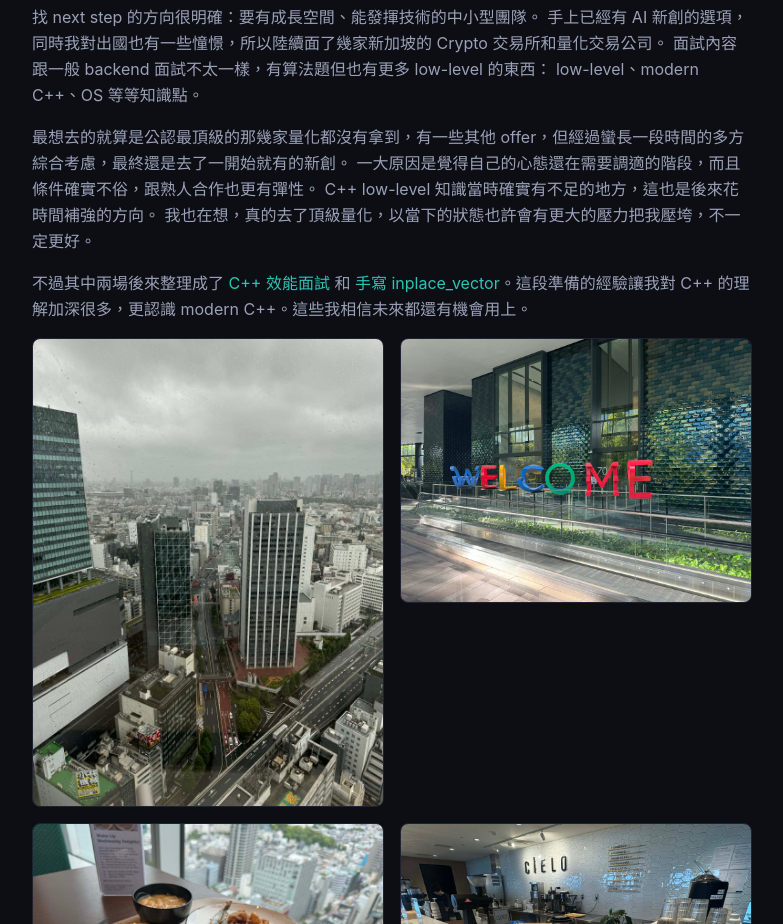
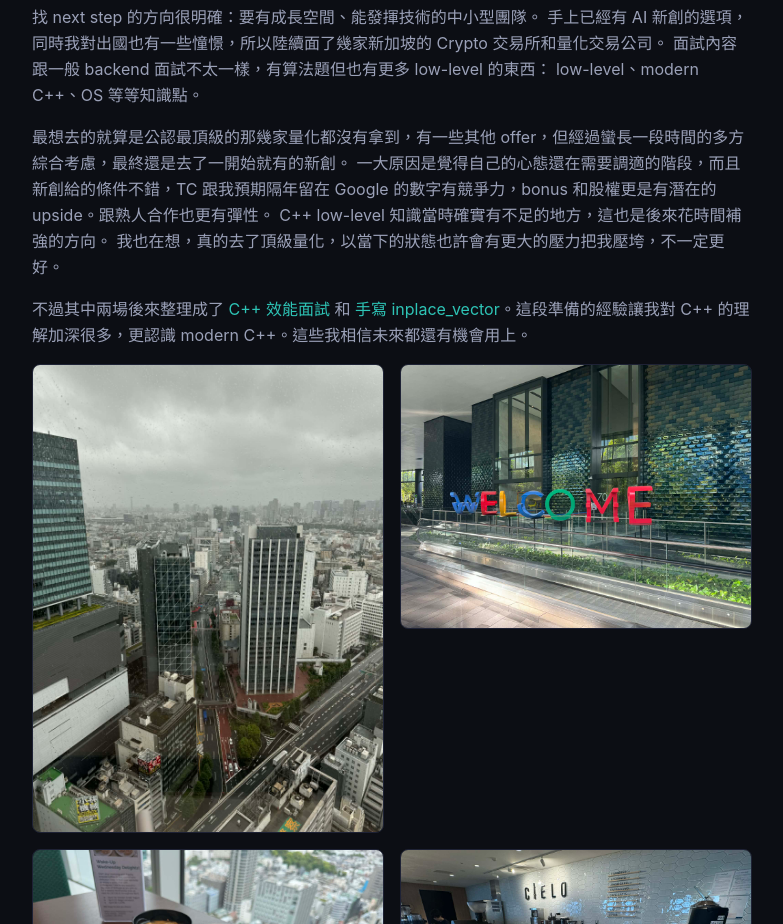
Before and after one commit to HanaYukii/hanayukii-site, a Next.js app: page /blog/leaving-google in a window 1280 px wide. Shown: the part 4900-5824 px from the top of the page, without its empty margins (248-1031 px from the left). Built offline with nearby package versions, Linux system fonts and the light colour scheme.

Commit message:
Add TC details to leaving-google startup offer section

```diff
--- a/src/app/blog/leaving-google/page.tsx
+++ b/src/app/blog/leaving-google/page.tsx
@@ -288,7 +288,7 @@ export default function LeavingGoogle() {
           </p>
           <p>
             最想去的就算是公認最頂級的那幾家量化都沒有拿到，有一些其他 offer，但經過蠻長一段時間的多方綜合考慮，最終還是去了一開始就有的新創。
-            一大原因是覺得自己的心態還在需要調適的階段，而且條件確實不俗，跟熟人合作也更有彈性。
+            一大原因是覺得自己的心態還在需要調適的階段，而且新創給的條件不錯，TC 跟我預期隔年留在 Google 的數字有競爭力，bonus 和股權更是有潛在的 upside。跟熟人合作也更有彈性。
             C++ low-level 知識當時確實有不足的地方，這也是後來花時間補強的方向。
             我也在想，真的去了頂級量化，以當下的狀態也許會有更大的壓力把我壓垮，不一定更好。
           </p>
```
